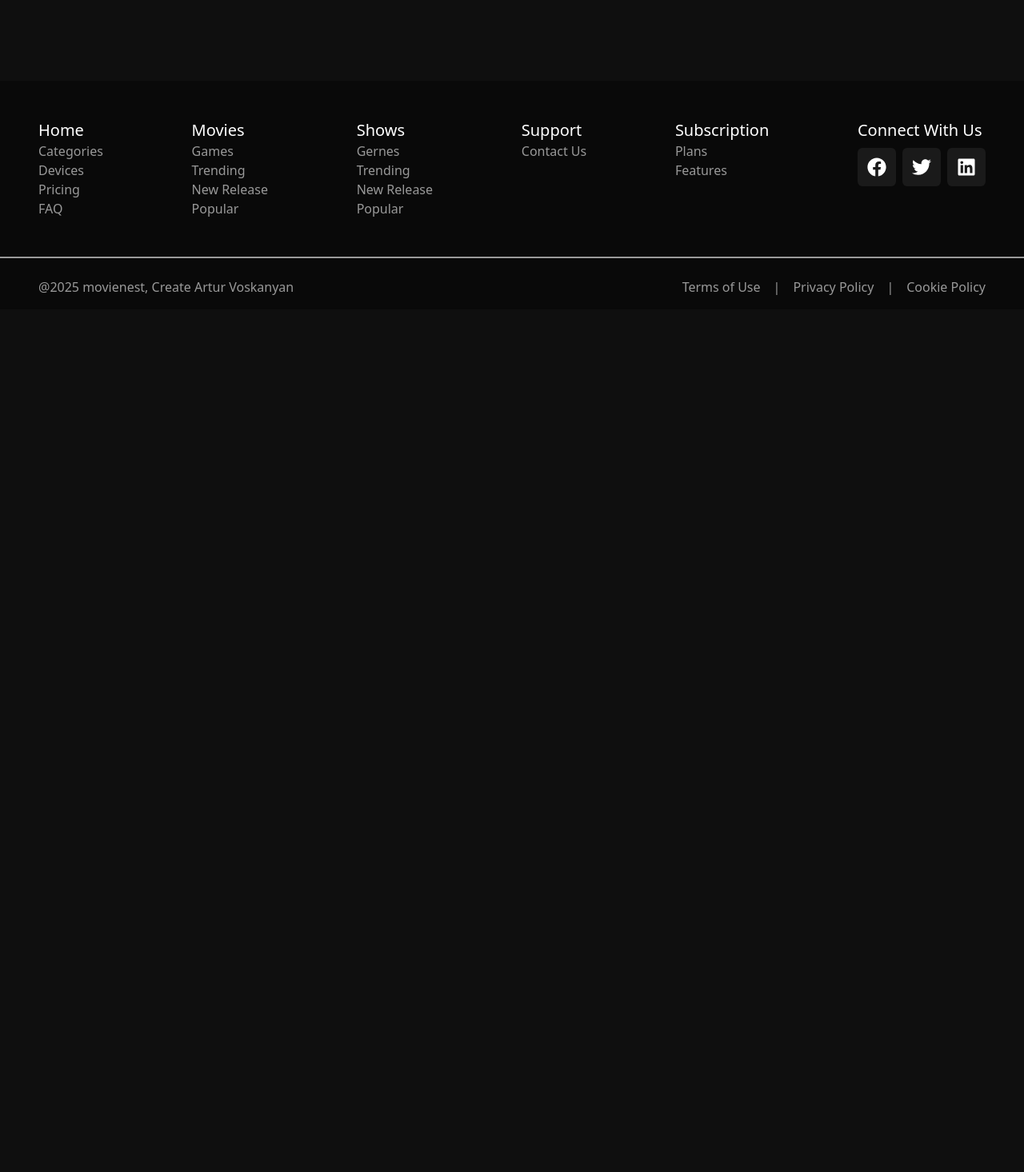
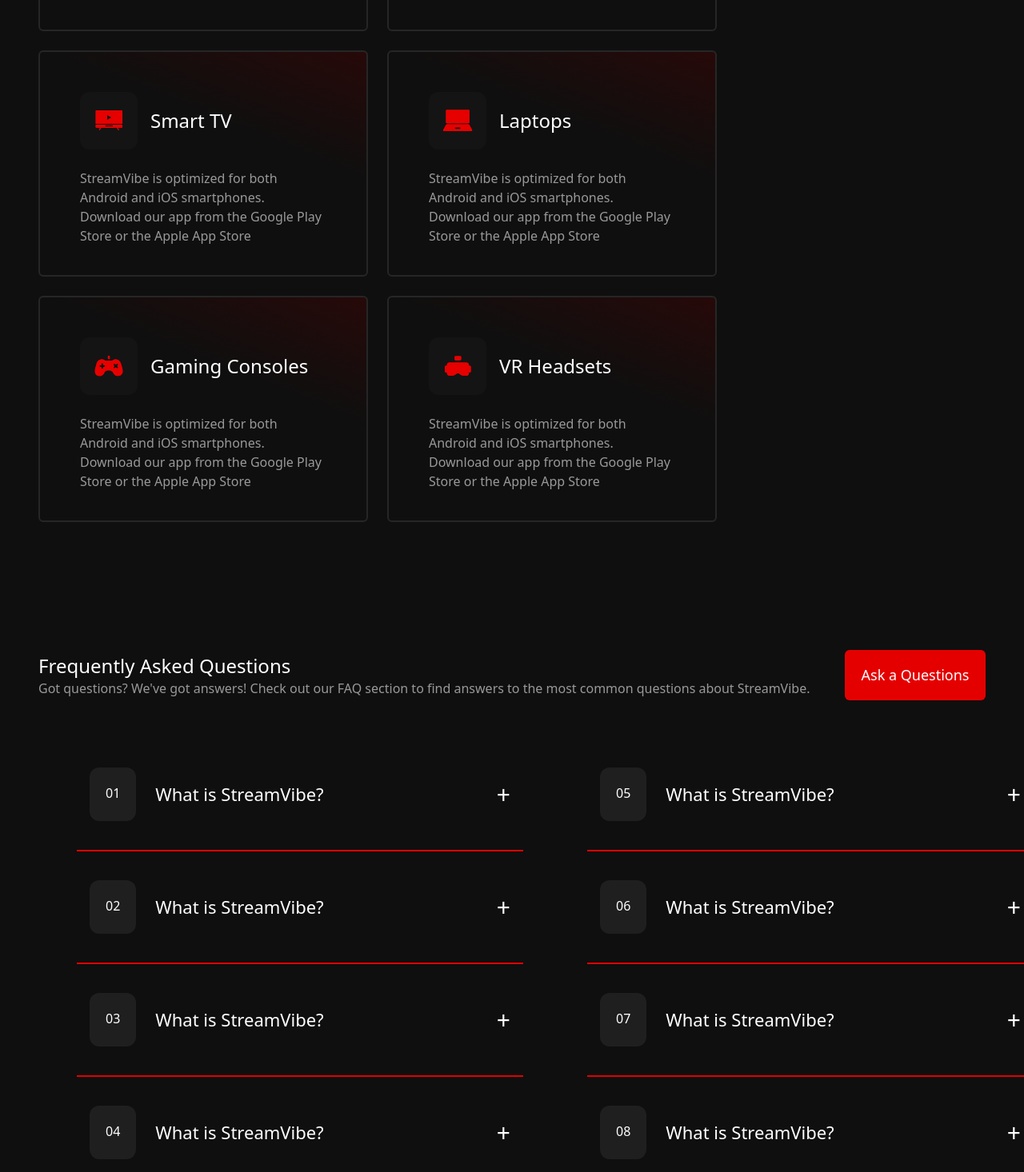
Before and after one commit to arturvoskanyan-dev/movienest, a React (Vite) app: page / in a window 1280 px wide. Shown: the part 1604-3070 px from the top of the page at 80% size. Before the commit the page ends 1991 px from the top, so only its background shows below. Built offline with nearby package versions, Linux system fonts and the light colour scheme; no server answers.

Commit message:
Add devices and questions style

```diff
--- a/src/App.css
+++ b/src/App.css
@@ -14,3 +14,20 @@
     height: 313px;
     background-image: url("./assets/trail.png");
 }
+
+.element {
+  /* background: #0F0F0F;
+background: linear-gradient(31deg,rgba(15, 15, 15, 1) 0%, rgba(15, 15, 15, 1) 71%, rgba(112, 8, 8, 1) 100%, rgba(229, 0, 0, 1) 100%); */
+
+   /* background: #E50000;
+background: linear-gradient(35deg,rgba(229, 0, 0, 1) 0%, rgba(15, 15, 15, 1) 0%, rgba(15, 15, 15, 1) 42%, rgba(39, 9, 9, 1) 100%, rgba(56, 4, 4, 1) 100%); */
+
+
+/* background: #E50000;
+background: linear-gradient(22deg,rgba(229, 0, 0, 1) 0%, rgba(15, 15, 15, 1) 0%, rgba(15, 15, 15, 1) 42%, rgba(39, 9, 9, 1) 100%, rgba(56, 4, 4, 1) 100%); */
+
+
+background: #E50000;
+background: linear-gradient(22deg,rgba(229, 0, 0, 1) 0%, rgba(15, 15, 15, 1) 0%, rgba(15, 15, 15, 1) 63%, rgba(39, 9, 9, 1) 100%, rgba(56, 4, 4, 1) 78%);
+
+}
--- /dev/null
+++ b/src/components/Devices/DeviceItem/DeviceItem.tsx
@@ -0,0 +1,13 @@
+import React from 'react'
+
+export default function DeviceItem({device} : any) {
+    return (
+        <div className='element w-[412px] h-[283px] border-2 border-[#262626] p-[50px] flex flex-wrap gap-6 rounded-md'>
+            <div className='flex items-center gap-4'>
+                <img src={device.img} className='p-[16px] w-[72px] h-[72px] bg-[#141414] rounded-xl' />
+                <h3 className='text-2xl text-white'>{device.title}</h3>
+            </div>
+            <p className='text-[#999999]'>StreamVibe is optimized for both Android and iOS smartphones. Download our app from the Google Play Store or the Apple App Store</p>
+        </div>
+    )
+}
--- /dev/null
+++ b/src/components/Devices/Devices.tsx
@@ -0,0 +1,25 @@
+import React from 'react'
+import { mobile, tablet, smart_tv, laptop, gaming, vr, DeviceItem } from "../index";
+
+export default function Devices() {
+    const devicesArr = [
+        { title: "Smartphones", img: mobile },
+        { title: "Tablet", img: tablet },
+        { title: "Smart TV", img: smart_tv },
+        { title: "Laptops", img: laptop },
+        { title: "Gaming Consoles", img: gaming },
+        { title: "VR Headsets", img: vr }
+    ];
+
+    return (
+        <section className='max-w-[1440px] mx-auto pb-40 px-12 flex flex-col gap-12'>
+            <div>
+                <h2 className="text-2xl text-white">We Provide you streaming experience across various devices.</h2>
+                <p className='max-w-[1000px] text-[#999999]'>With StreamVibe, you can enjoy your favorite movies and TV shows anytime, anywhere. Our platform is designed to be compatible with a wide range of devices, ensuring that you never miss a moment of entertainment.</p>
+            </div>
+            <div className='flex flex-wrap gap-6'>
+                {devicesArr.map((device, i) => <DeviceItem key={i} device={device} />)}
+            </div>
+        </section>
+    )
+}
--- /dev/null
+++ b/src/components/Questions/QuestionItem/QuestionItem.tsx
@@ -0,0 +1,17 @@
+import React from 'react'
+
+export default function QuestionItem({question}: any) {
+    return (
+        <div className={`p-[16px] flex justify-between items-center gap-6 ${question.id !== 4 && question.id !== 8 ? "border-b-2 border-[#E50000]" : ""}`}>
+            <div className='w-[62px] h-[67px] p-[20px] bg-[#1F1F1F] text-white rounded-xl'>
+                0{question.id}
+            </div>
+            <div className='flex flex-col justify-center gap-[20px] w-[558px] h-[107px]'>
+                <h3 className='text-white text-[22px]'>{question.title}</h3>
+            </div>
+            <button className='text-white text-[30px] cursor-pointer'>
+                +
+            </button>
+        </div>
+    )
+}
--- /dev/null
+++ b/src/components/Questions/Questions.tsx
@@ -0,0 +1,55 @@
+import React from 'react'
+import {QuestionsHead, QuestionsBox} from "../index"
+
+export default function Questions() {
+    const questionsArr = [
+        [
+            {
+                id: 1,
+                title: "What is StreamVibe?",
+            },
+            {
+                id: 2,
+                title: "What is StreamVibe?",
+            },
+            {
+                id: 3,
+                title: "What is StreamVibe?",
+            },
+            {
+                id: 4,
+                title: "What is StreamVibe?",
+            },
+        ],
+        [
+            {
+                id: 5,
+                title: "What is StreamVibe?",
+            },
+            {
+                id: 6,
+                title: "What is StreamVibe?",
+            },
+            {
+                id: 7,
+                title: "What is StreamVibe?",
+            },
+            {
+                id: 8,
+                title: "What is StreamVibe?",
+            },
+        ]
+    ];
+
+    return (
+        <section className='max-w-[1440px] mx-auto pb-40 px-12 flex flex-col gap-12'>
+            <div className='flex justify-between items-center'>
+                <QuestionsHead />
+            </div>
+            <div className='flex justify-between gap-[80px] px-12'>
+                <QuestionsBox questions={questionsArr[0]} />
+                <QuestionsBox questions={questionsArr[1]} />
+            </div>
+        </section>
+    )
+}
--- /dev/null
+++ b/src/components/Questions/QuestionsBox/QuestionsBox.tsx
@@ -0,0 +1,10 @@
+import React from 'react'
+import QuestionItem from '../QuestionItem/QuestionItem'
+
+export default function QuestionsBox({questions}: any) {
+    return (
+        <div className='w-[558px] h-[556px]'>
+            {questions.map((question: any) => <QuestionItem question={question} />)}
+        </div>
+    )
+}
--- /dev/null
+++ b/src/components/Questions/QuestionsHead/QuestionsHead.tsx
@@ -0,0 +1,15 @@
+import React from 'react'
+
+export default function QuestionsHead() {
+    return (
+        <>
+            <div>
+                <h2 className='text-2xl text-white'>Frequently Asked Questions</h2>
+                <p className='max-w-[1000px] text-[#999999]'>Got questions? We've got answers! Check out our FAQ section to find answers to the most common questions about StreamVibe.</p>
+            </div>
+            <button className='w-[176px] h-[63px] bg-[#E50000] text-[18px] text-white rounded-md cursor-pointer'>
+                Ask a Questions
+            </button>
+        </>
+    )
+}
--- a/src/components/index.ts
+++ b/src/components/index.ts
@@ -2,6 +2,9 @@
 
 import HomePage from "../pages/HomePage/HomePage";
 import FilmDescription from "./FilmDescription/FilmDescription";
+import DeviceItem from "./Devices/DeviceItem/DeviceItem";
+import QuestionsHead from "./Questions/QuestionsHead/QuestionsHead";
+import QuestionsBox from "./Questions/QuestionsBox/QuestionsBox";
 
 /* Icons */
 
@@ -26,4 +29,4 @@
     mobile, tablet, smart_tv, laptop, gaming, vr, MdOutlineDateRange, HiOutlineLanguage, FaRegStar,
     BiCameraMovie
 }
-export {HomePage, FilmDescription}
+export {HomePage, FilmDescription, DeviceItem, QuestionsHead, QuestionsBox}
--- a/src/pages/GenrePage/GenrePage.tsx
+++ b/src/pages/GenrePage/GenrePage.tsx
@@ -13,6 +13,7 @@
 
   useEffect(() => {
     dispatch(getGenresFilms({ genresId: +id!, language, page: 1 }))
+    console.log(id)
   }, [id, language, page])
 
   useEffect(() => {
--- a/src/pages/HomePage/HomePage.tsx
+++ b/src/pages/HomePage/HomePage.tsx
@@ -1,5 +1,7 @@
 import Hero from "../../components/Hero/Hero";
 import HomeGenres from "../../components/HomeGenres/HomeGenres";
+import Devices from "../../components/Devices/Devices";
+import Questions from "../../components/Questions/Questions";
 import Trail from "../../components/Trail/Trail";
 
 export default function HomePage() {
@@ -7,6 +9,8 @@
     <section>
       <Hero />
       <HomeGenres />
+      <Devices />
+      <Questions />
       <Trail />
     </section>
   )
```
